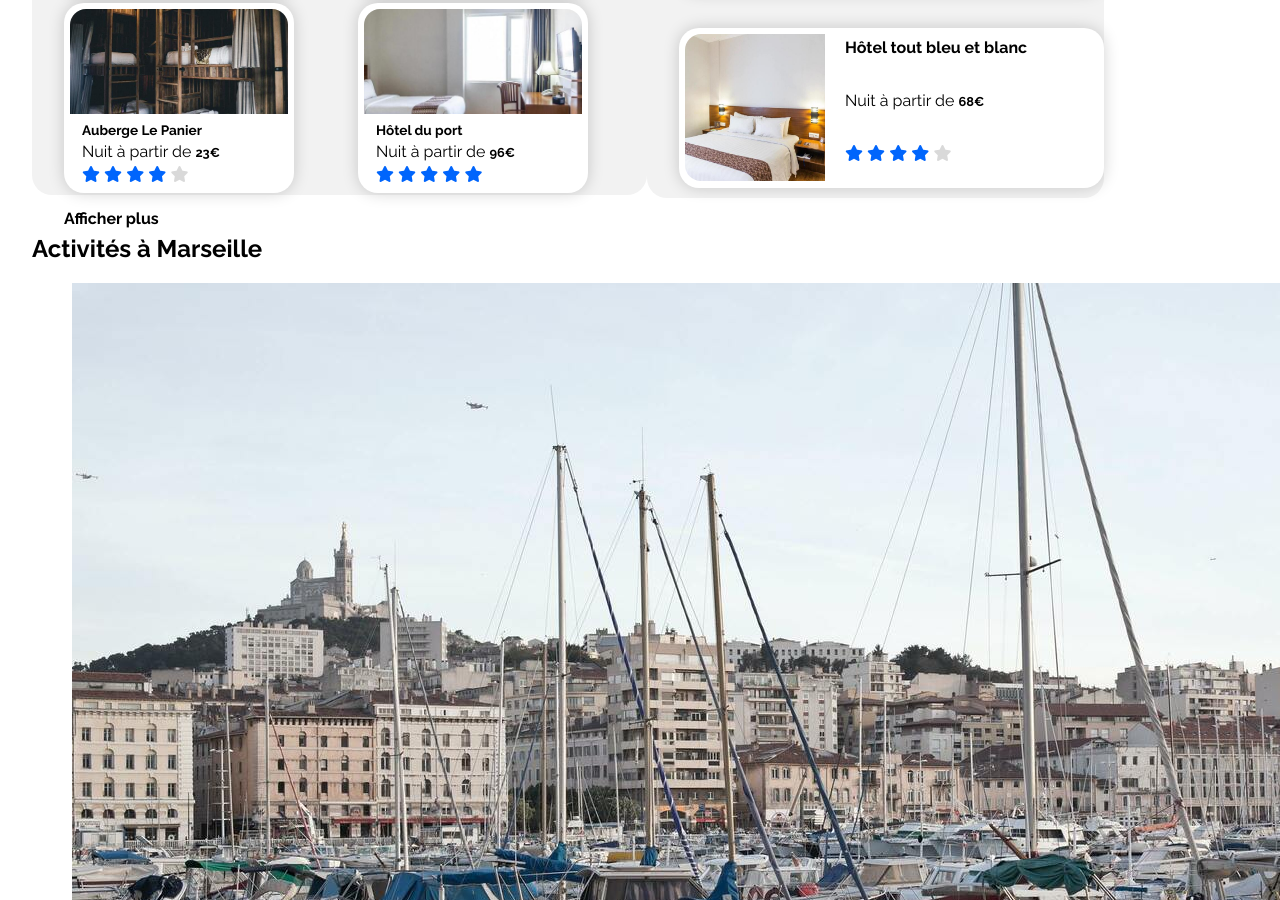
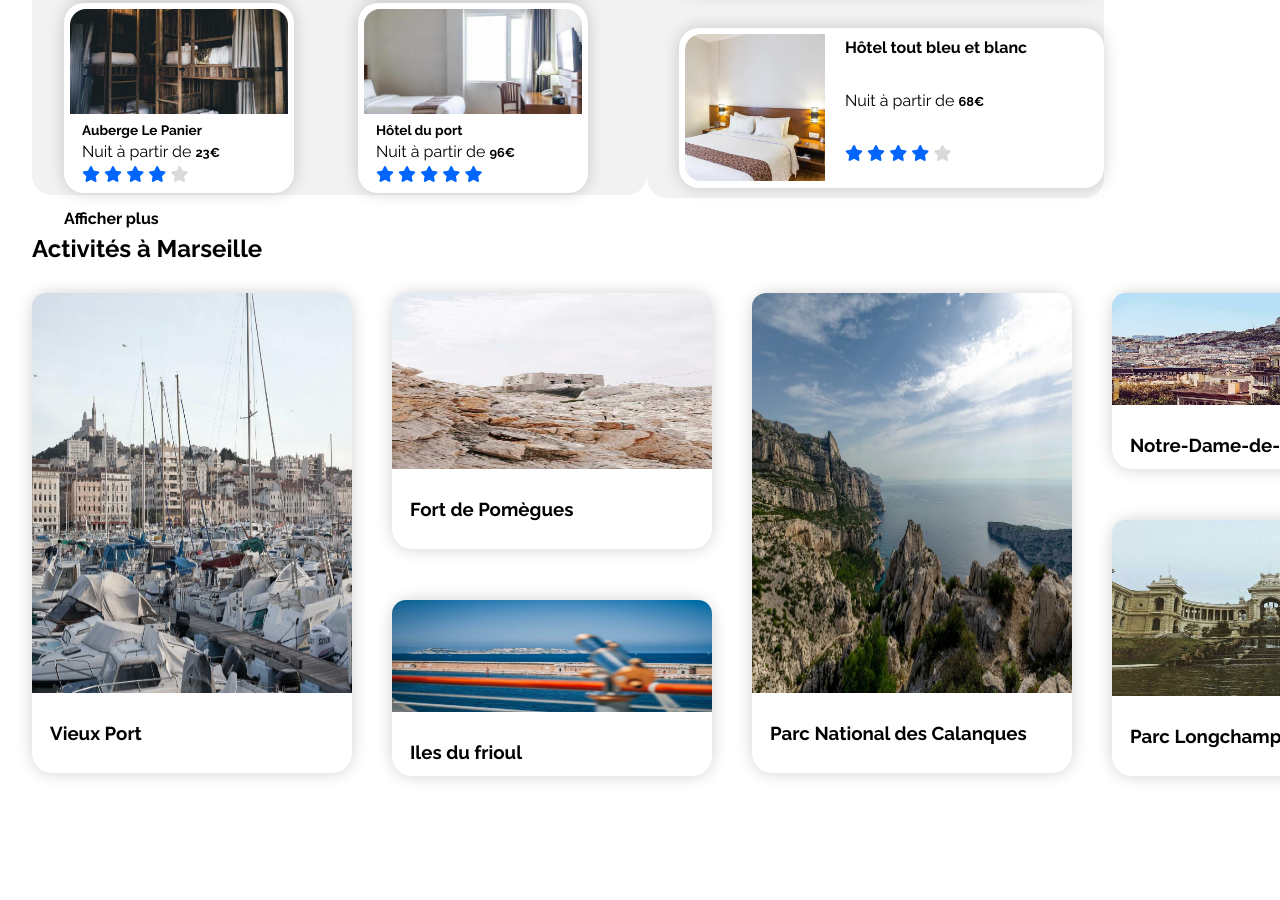
Before and after one commit to Wormav/Reservia, a website: page Index.html in a window 1280 px wide. Shown: the part 900-1800 px from the top of the page. Drawn offline with Linux system fonts and the light colour scheme.

Commit message:
Activity CSS

```diff
--- a/Index.html
+++ b/Index.html
@@ -259,66 +259,67 @@
       <!--HOSTING-->
 
       <!--ACTIVITY-->
+       <header class="activityHeader">
+          <h2 class="activityHeaderTitle">Activités à Marseille</h2>
+        </header>
       <section class="activity">
-        <header class="activityHeader">
-          <h2 class="activityHeaderTitle">Activités à Marseille</h2>
         </header>
         <article class="activityElement">
           <a href="#">
-            <figure class="activityElementFigure">
-              <img class="activityElementFigureImg" src="img/activity/medium/reno-laithienne-QUgJhdY5Fyk-unsplash.jpg" alt="Le vieux port de Marseille." />
+            <figure class="activityElementFigure figureBig">
+              <img class="activityElementFigureImg imgBig" src="img/activity/medium/reno-laithienne-QUgJhdY5Fyk-unsplash.jpg" alt="Le vieux port de Marseille." />
               <figcaption class="activityElementFigcaption">
-                <h3 class="activityElementFicaptionLegend">Vieux Port</h3>
+                <h3 class="activityElementFicaptionLegend ">Vieux Port</h3>
               </figcaption>
             </figure>
             </a>
          </article>
           <article class="activityElement">
           <a href="#">
-            <figure class="activityElementFigure">
-              <img class="activityElementFigureImg" src="img/activity/small/paul-hermann-QFTrLdQIRhI-unsplash.jpg" alt="un Fort entouré de pierres." />
+            <figure class="activityElementFigure figureMedium">
+              <img class="activityElementFigureImg imgMedium" src="img/activity/small/paul-hermann-QFTrLdQIRhI-unsplash.jpg" alt="un Fort entouré de pierres." />
               <figcaption class="activityElementFigcaption">
-                <h3 class="activityElementFicaptionLegend">Fort de Pomègues</h3>
+                <h3 class="activityElementFicaptionLegend ">Fort de Pomègues</h3>
               </figcaption>
             </figure>
             </a>
          </article>
           <article class="activityElement">
           <a href="#">
-            <figure class="activityElementFigure">
-              <img class="activityElementFigureImg" src="img/activity/small/kevin-hikari-rV_Qd1l-VXg-unsplash.jpg" alt="Vue sur la mer avec une longuevue en premier plan" />
+            <figure class="activityElementFigure figureSmall">
+              <img class="activityElementFigureImg imgSmall" src="img/activity/small/kevin-hikari-rV_Qd1l-VXg-unsplash.jpg" alt="Vue sur la mer avec une longuevue en premier plan" />
               <figcaption class="activityElementFigcaption">
-                <h3 class="activityElementFicaptionLegend">Iles du frioul</h3>
+                <h3 class="activityElementFicaptionLegend ">Iles du frioul</h3>
               </figcaption>
             </figure>
             </a>
          </article>
           <article class="activityElement">
           <a href="#">
-            <figure class="activityElementFigure">
-              <img class="activityElementFigureImg" src="img/activity/medium/kilyan-sockalingum-NR8-cBCN3aI-unsplash.jpg" alt="Vue sur la mer entouré de verdure." />
+            <figure class="activityElementFigure figureBig">
+              <img class="activityElementFigureImg imgBig" src="img/activity/medium/kilyan-sockalingum-NR8-cBCN3aI-unsplash.jpg" alt="Vue sur la mer entouré de verdure." />
               <figcaption class="activityElementFigcaption">
-                <h3 class="activityElementFicaptionLegend">Parc National des Calanques</h3>
+                <h3 class="activityElementFicaptionLegend ">Parc National des Calanques</h3>
               </figcaption>
             </figure>
             </a>
          </article>
           <article class="activityElement">
           <a href="#">
-            <figure class="activityElementFigure">
-              <img class="activityElementFigureImg" src="img/activity/small/florian-wehde-xW9e8gdotxI-unsplash.jpg" alt="Vue urbaine sur une catédrale." />
+            <figure class="activityElementFigure figureSmall">
+              <img class="activityElementFigureImg imgSmall" src="img/activity/small/florian-wehde-xW9e8gdotxI-unsplash.jpg" alt="Vue urbaine sur une catédrale." />
               <figcaption class="activityElementFigcaption">
-                <h3 class="activityElementFicaptionLegend">Notre-Dame-de-la-Garde</h3>
+                <h3 class="activityElementFicaptionLegend ">Notre-Dame-de-la-Garde</h3>
               </figcaption>
             </figure>
             </a>
          </article>
           <article class="activityElement">
           <a href="#">
-            <figure class="activityElementFigure">
-              <img class="activityElementFigureImg" src="img/activity/small/lena-paulin-wH2-EJoDcV0-unsplash.jpg" alt="Vue d'un parc entouré d'un grand édifice ." />
+            <figure class="activityElementFigure figureMedium">
+              <img class="activityElementFigureImg imgMedium" src="img/activity/small/lena-paulin-wH2-EJoDcV0-unsplash.jpg" alt="Vue d'un parc entouré d'un grand édifice ." />
               <figcaption class="activityElementFigcaption">
-                <h3 class="activityElementFicaptionLegend">Parc Longchamp</h3>
+                <h3 class="activityElementFicaptionLegend ">Parc Longchamp</h3>
               </figcaption>
             </figure>
             </a>
--- a/sass/layout/_body.scss
+++ b/sass/layout/_body.scss
@@ -47,7 +47,7 @@
      border-bottom:$grey 1px solid;
      padding: 0.949rem 1.5rem;
      box-sizing: border-box;
-     width: 1.25rem;
+     width: 12.5rem;
      font-size: 1rem;
      font-weight: bold;
      font-family: "Raleway", "Sans serif";
@@ -360,3 +360,110 @@
 //*** Hosting Popular ***//
 
 //*** Hosting ***//
+
+//*** Activity ***//
+
+.activity{
+  display: flex;
+  flex-direction: column;
+  flex-wrap: wrap;
+  height: 40rem;
+}
+
+.activityHeader {
+  margin-right: 20rem;
+  padding-right: 25rem;
+  padding-bottom: 1rem;
+  height: 0.5rem;
+}
+
+.activityHeaderTitle {
+  padding-bottom: 2rem;
+
+}
+
+.figureBig {
+  background-color: white;
+  padding: 0.375rem;
+  border-radius: 1.25rem;
+  box-shadow: 0 0 16px #0000002e;
+  transition-duration: 0.1s;
+  cursor: pointer;
+  box-sizing: border-box;
+  height: 30rem;
+  width: 20rem;
+  margin-left: 0rem;
+  margin-top: 2.2rem;
+}
+
+.imgBig {
+   height: 25rem;
+   width: 20rem;
+   padding: 0.375rem;
+   border-radius: 1.25rem 1.25rem 0 0 ;
+   margin-left: -0.75rem;
+   margin-top: -0.75rem;
+   overflow: hidden;
+
+}
+
+
+.figureMedium {
+  background-color: white;
+  padding: 0.375rem;
+  border-radius: 1.25rem;
+  box-shadow: 0 0 16px #0000002e;
+  transition-duration: 0.1s;
+  cursor: pointer;
+  box-sizing: border-box;
+  height: 16rem;
+  width: 20rem;
+  margin-left: 0rem;
+  margin-top: 2.2rem;
+}
+
+.imgMedium {
+   height: 11rem;
+   width: 20rem;
+   padding: 0.375rem;
+   border-radius: 1.25rem 1.25rem 0 0 ;
+   margin-left: -0.75rem;
+   margin-top: -0.75rem;
+   overflow: hidden;
+}
+
+
+.figureSmall {
+   background-color: white;
+  padding: 0.375rem;
+  border-radius: 1.25rem;
+  box-shadow: 0 0 16px #0000002e;
+  transition-duration: 0.1s;
+  cursor: pointer;
+  box-sizing: border-box;
+  height: 11rem;
+  width: 20rem;
+  margin-left: 0rem;
+  margin-top: 2.2rem;
+}
+
+.imgSmall {
+   height: 7rem;
+   width: 20rem;
+   padding: 0.375rem;
+   border-radius: 1.25rem 1.25rem 0 0 ;
+   margin-left: -0.75rem;
+   margin-top: -0.75rem;
+   overflow: hidden;
+}
+
+.activityElementFicaptionLegend {
+  margin-left: 0.75rem;
+  margin-bottom: 0.5rem;
+}
+
+.activityElementFigure:hover {
+  transform: scale(1.02);
+}
+
+//*** Activity ***//
```
Also changed, not shown: style.css, 1 other file.
